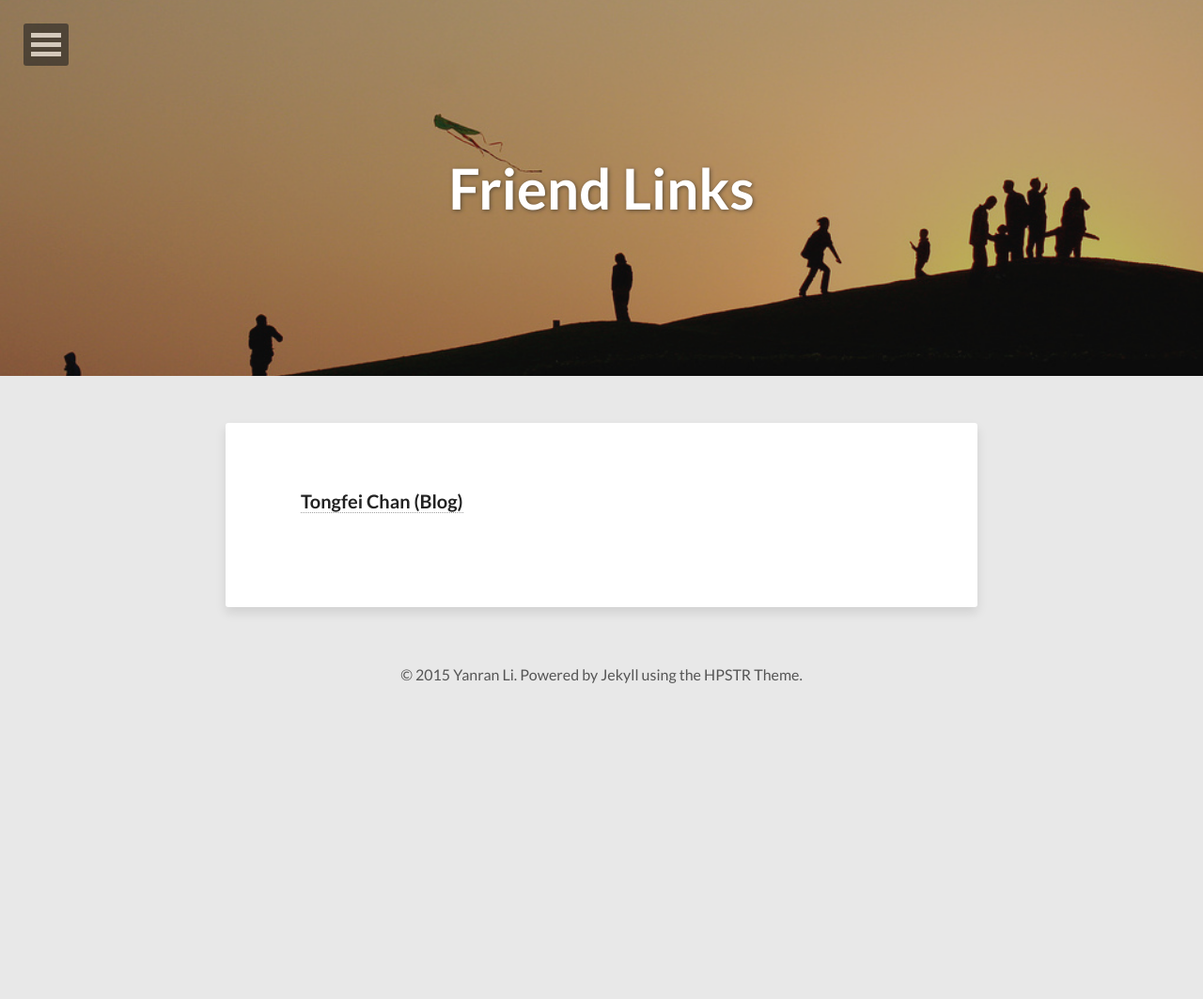
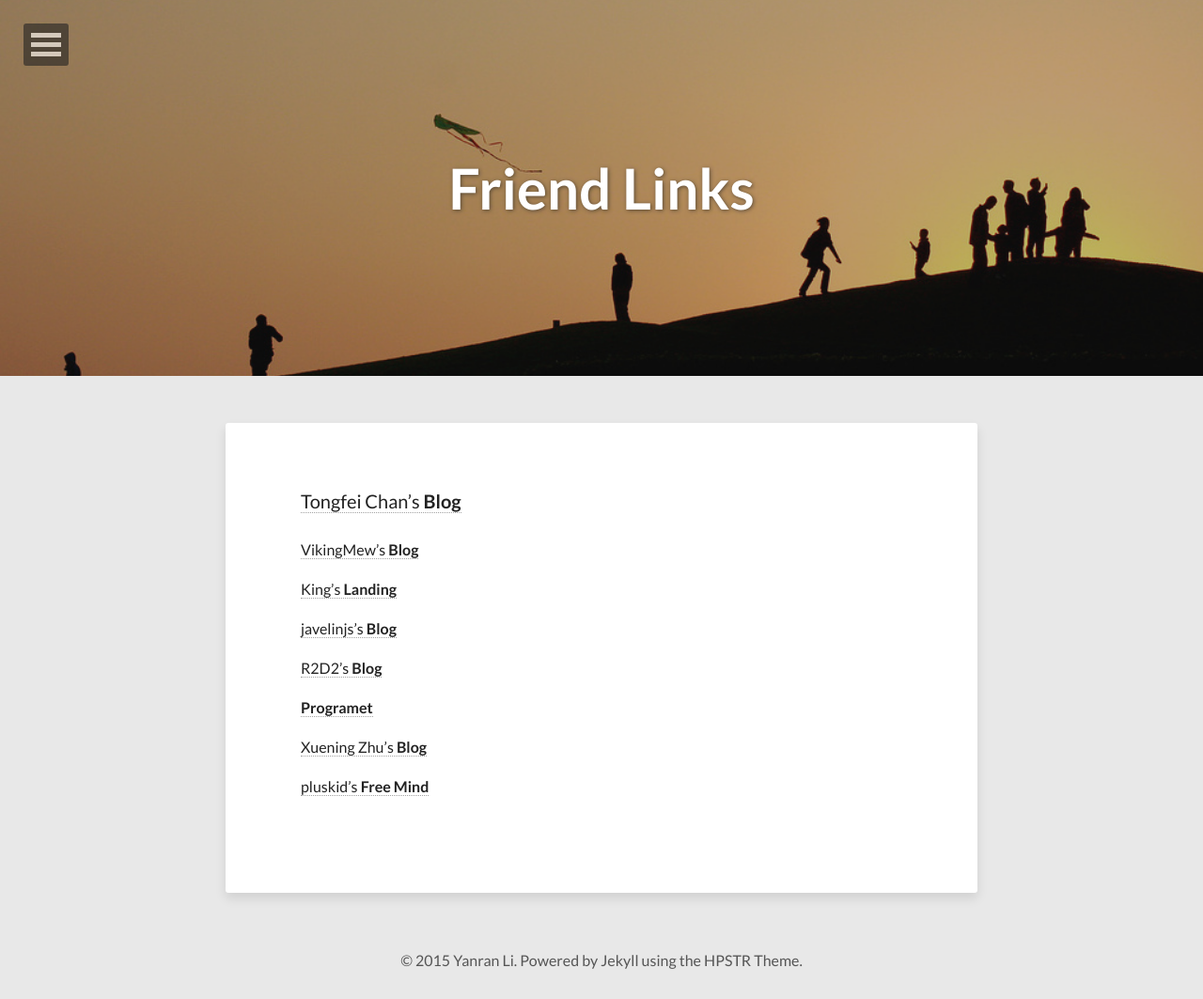
Before and after one commit to niangaotuantuan/niangaotuantuan.github.io, a Jekyll site: the page built from friends.md, in a window 1280 px wide. Shown: the whole page at 94% size. Built offline with Jekyll 4.4.1, drawn with Linux system fonts in a browser that asks for light colours; nearby versions of some CDN libraries; before the commit the page ends 900 px from its top, so only the background shows below that.

Commit message:
update friends link

```diff
--- a/friends.md
+++ b/friends.md
@@ -7,4 +7,18 @@ image:
   feature: bg_friend.jpg
 ---
 
-[**Tongfei Chan (Blog)**](http://tongfei.me)
+[Tongfei Chan's **Blog**](http://tongfei.me)
+
+[VikingMew's **Blog**](http://blog.vikingmew.me/)
+
+[King's **Landing**](http://kinslover.info/)
+
+[javelinjs's **Blog**](http://yzhi.me/)
+
+[R2D2's **Blog**](http://blog.liulixiang.info/)
+
+[**Programet**](http://blog.programet.org/)
+
+[Xuening Zhu's **Blog**](http://www.xueningzhu.com/)
+
+[pluskid's **Free Mind**](http://freemind.pluskid.org/)
```
